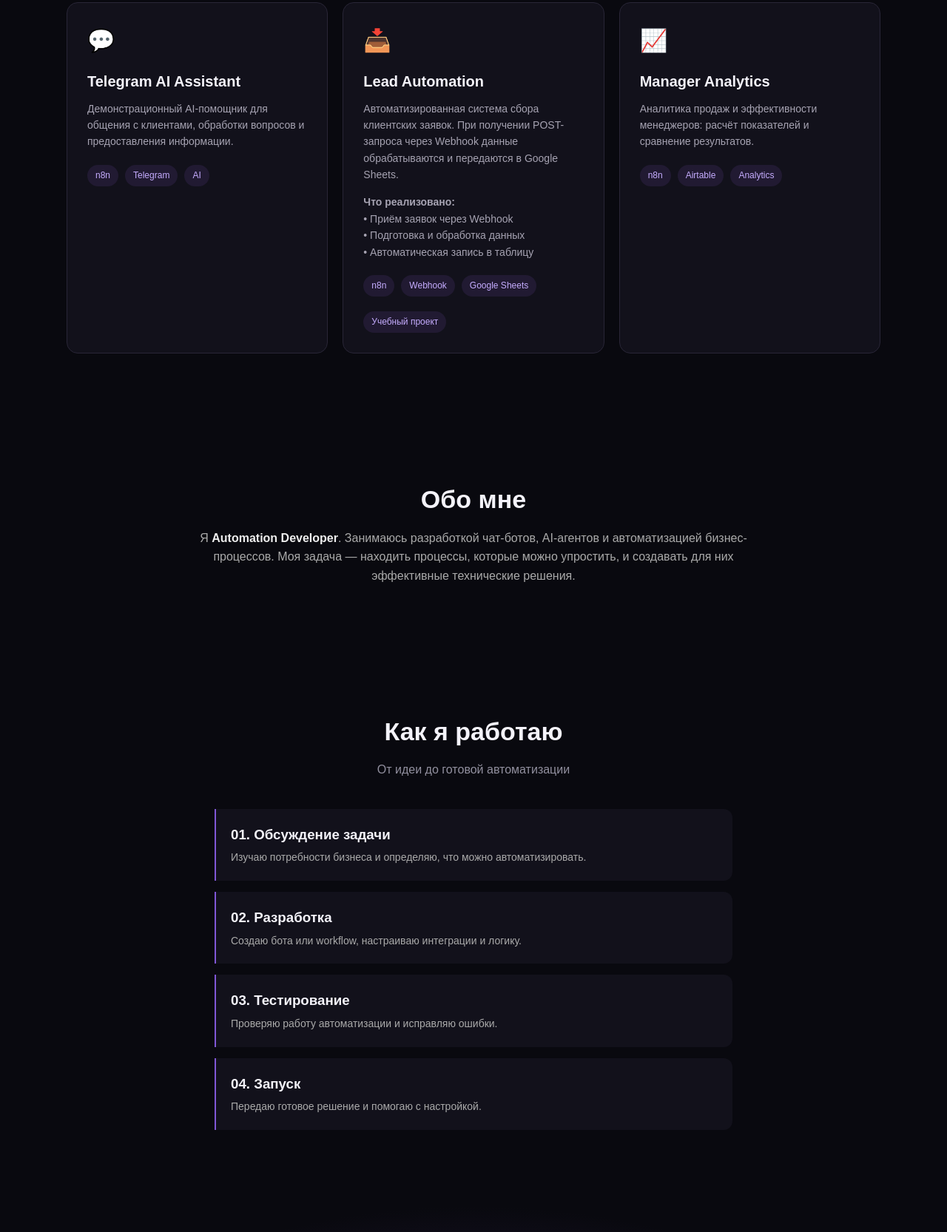
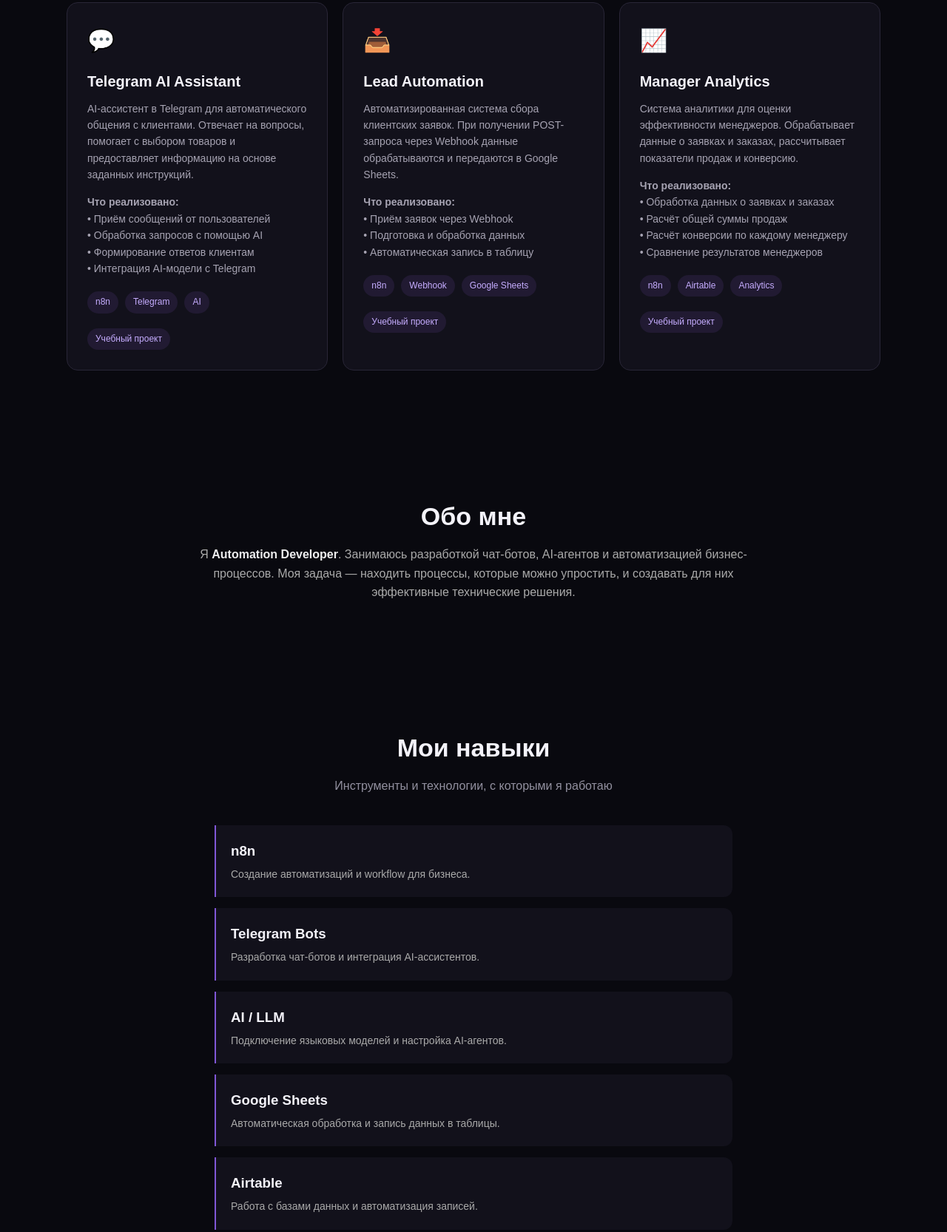
Before and after one commit to kirilmiron098123-cell/kirilmiron098123-cell.github.io, a plain HTML site: page index.html in a window 1280 px wide. Shown: the part 1434-3100 px from the top of the page at 74% size. Drawn offline with Linux system fonts and the light colour scheme.

Commit message:
Update index.html

```diff
--- a/index.html
+++ b/index.html
@@ -94,8 +94,27 @@ footer{border-top:1px solid #242333;padding:25px;text-align:center;color:#777;fo
 <div class="card">
 <div class="icon">💬</div>
 <h3>Telegram AI Assistant</h3>
-<p>Демонстрационный AI-помощник для общения с клиентами, обработки вопросов и предоставления информации.</p>
-<div class="pills"><span class="pill">n8n</span><span class="pill">Telegram</span><span class="pill">AI</span></div>
+<p>
+  AI-ассистент в Telegram для автоматического
+  общения с клиентами. Отвечает на вопросы,
+  помогает с выбором товаров и предоставляет
+  информацию на основе заданных инструкций.
+</p>
+<p style="margin-top:15px">
+  <strong>Что реализовано:</strong><br>
+  • Приём сообщений от пользователей<br>
+  • Обработка запросов с помощью AI<br>
+  • Формирование ответов клиентам<br>
+  • Интеграция AI-модели с Telegram
+</p>
+<div class="pills">
+  <span class="pill">n8n</span>
+  <span class="pill">Telegram</span>
+  <span class="pill">AI</span>
+</div>
+<div class="pills">
+  <span class="pill">Учебный проект</span>
+</div>
 </div>
 <div class="card">
 <div class="icon">📥</div>
@@ -121,10 +140,28 @@ footer{border-top:1px solid #242333;padding:25px;text-align:center;color:#777;fo
 </div>
 </div>
 <div class="card">
-<div class="icon">📈</div>
-<h3>Manager Analytics</h3>
-<p>Аналитика продаж и эффективности менеджеров: расчёт показателей и сравнение результатов.</p>
-<div class="pills"><span class="pill">n8n</span><span class="pill">Airtable</span><span class="pill">Analytics</span></div>
+  <div class="icon">📈</div>
+  <h3>Manager Analytics</h3>
+  <p>
+    Система аналитики для оценки эффективности менеджеров.
+    Обрабатывает данные о заявках и заказах, рассчитывает
+    показатели продаж и конверсию.
+  </p>
+  <p style="margin-top:15px">
+    <strong>Что реализовано:</strong><br>
+    • Обработка данных о заявках и заказах<br>
+    • Расчёт общей суммы продаж<br>
+    • Расчёт конверсии по каждому менеджеру<br>
+    • Сравнение результатов менеджеров
+  </p>
+  <div class="pills">
+    <span class="pill">n8n</span>
+    <span class="pill">Airtable</span>
+    <span class="pill">Analytics</span>
+  </div>
+  <div class="pills">
+    <span class="pill">Учебный проект</span>
+  </div>
 </div>
 </div>
 </div>
@@ -136,7 +173,38 @@ footer{border-top:1px solid #242333;padding:25px;text-align:center;color:#777;fo
 <p class="about">Я <strong>Automation Developer</strong>. Занимаюсь разработкой чат-ботов, AI-агентов и автоматизацией бизнес-процессов. Моя задача — находить процессы, которые можно упростить, и создавать для них эффективные технические решения.</p>
 </div>
 </section>
-
+<section id="skills">
+  <div class="container">
+    <h2 class="section-title">Мои навыки</h2>
+    <p class="section-desc">Инструменты и технологии, с которыми я работаю</p>
+    <div class="steps">
+      <div class="step">
+        <h3>n8n</h3>
+        <p>Создание автоматизаций и workflow для бизнеса.</p>
+      </div>
+      <div class="step">
+        <h3>Telegram Bots</h3>
+        <p>Разработка чат-ботов и интеграция AI-ассистентов.</p>
+      </div>
+      <div class="step">
+        <h3>AI / LLM</h3>
+        <p>Подключение языковых моделей и настройка AI-агентов.</p>
+      </div>
+      <div class="step">
+        <h3>Google Sheets</h3>
+        <p>Автоматическая обработка и запись данных в таблицы.</p>
+      </div>
+      <div class="step">
+        <h3>Airtable</h3>
+        <p>Работа с базами данных и автоматизация записей.</p>
+      </div>
+      <div class="step">
+        <h3>API / Webhooks</h3>
+        <p>Связь между сервисами и обмен данными.</p>
+      </div>
+    </div>
+  </div>
+</section>
 <section>
 <div class="container">
 <h2 class="section-title">Как я работаю</h2>
```
